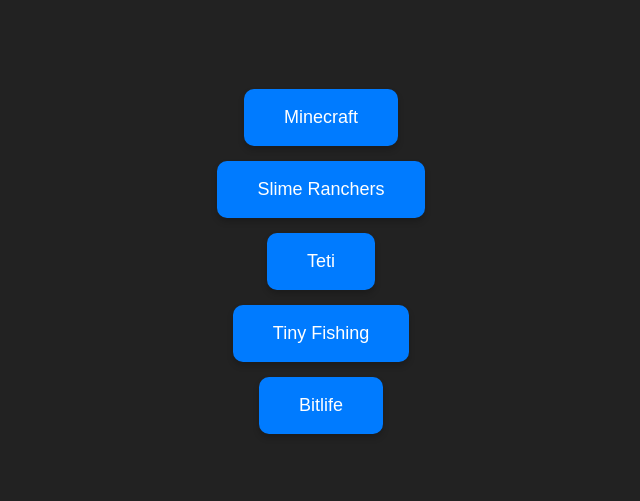
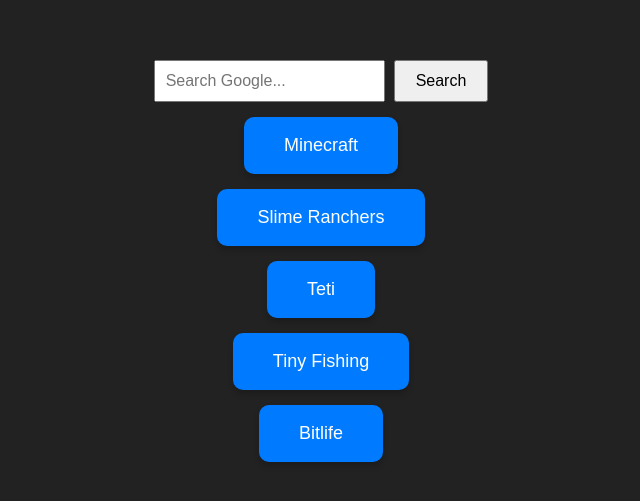
Before and after one commit to Bryce7650/Casite, a plain HTML site: page index.html in a window 1280 px wide. Shown: the part 139-640 px from the top of the page, without its empty margins (319-959 px from the left). Drawn offline with Linux system fonts and the light colour scheme.

Commit message:
Update index.html

```diff
--- a/index.html
+++ b/index.html
@@ -37,6 +37,11 @@
 </head>
 <body>
 
+    <form action="https://www.google.com/search" method="get" target="_blank">
+      <input type="text" name="q" placeholder="Search Google..." style="padding: 10px; font-size: 16px;">
+      <button type="submit" style="padding: 10px 20px; font-size: 16px; margin-left: 5px;">Search</button>
+    </form>
+
     <a href="Minecraft/Game.html"><button class="button">Minecraft</button></a>
     <a href="Slime_Ranchers/Game.html"><button class="button">Slime Ranchers</button></a>
     <a href="teti/index.html"><button class="button">Teti</button></a>
```
